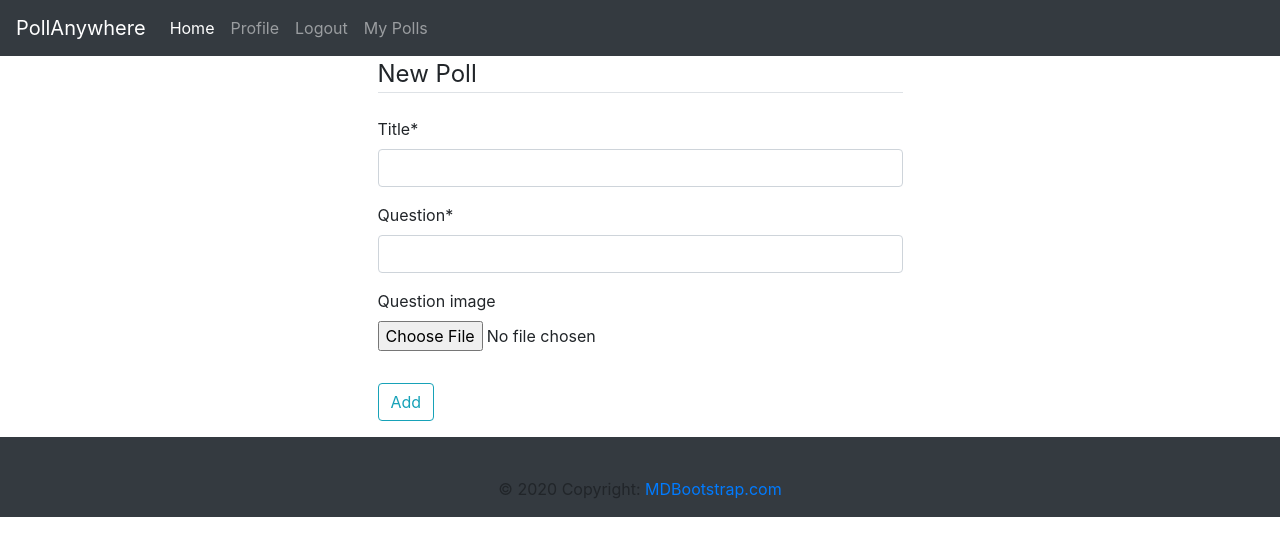
After one commit to imsahil007/poll_anywhere, a Django app: page /poll/new in a window 1280 px wide. The commit adds this page. Shown: the top 556 px of the page. Run offline with Django 3.2, Linux system fonts and the light colour scheme; a user stored in the database is signed in; some libraries are stand-ins or nearby versions.

Commit message:
Field can be empty now

```diff
--- a/polls/models.py
+++ b/polls/models.py
@@ -7,8 +7,8 @@ from django.urls import reverse
 
 class Poll(models.Model):
     title = models.CharField(max_length=100)
-    question = models.TextField(max_length=250)
-    question_image = models.ImageField(default=None)
+    question = models.CharField(max_length=250)
+    question_image = models.ImageField(default=None, blank = True)
     time_posted = models.DateTimeField(default=timezone.now)
     #considering global polls can never be deleted by any user
     author = models.ForeignKey(User, on_delete=models.CASCADE)
@@ -21,6 +21,6 @@ class Poll(models.Model):
 
 class PollChoices(models.Model):
     choice_text = models.CharField(max_length=100)
-    choice_image= models.ImageField(default = None)
+    choice_image= models.ImageField(default = None, blank = True)
     choice_count = models.PositiveSmallIntegerField(default=0)
     poll = models.ForeignKey(Poll, on_delete= models.CASCADE)
--- a/polls/templates/polls/base.html
+++ b/polls/templates/polls/base.html
@@ -10,8 +10,10 @@
         <title>PollAnywhere</title>
     {% endif %}
     <!-- CSS only -->
+<link rel="shortcut icon"  href="{% static 'favicon.ico' %}"/>
+
 <link rel="stylesheet" href="https://stackpath.bootstrapcdn.com/bootstrap/4.5.2/css/bootstrap.min.css" integrity="sha384-JcKb8q3iqJ61gNV9KGb8thSsNjpSL0n8PARn9HuZOnIxN0hoP+VmmDGMN5t9UJ0Z" crossorigin="anonymous">
-<link rel="stylesheet" type="text/css" href="{% static 'polls/main.css' %}">
+{% comment %} <link rel="stylesheet" type="text/css" href="{% static 'polls/main.css' %}"> {% endcomment %}
 
 </head>
 <body>
@@ -23,7 +25,7 @@
   </button>
   <div class="collapse navbar-collapse" id="navbarNavAltMarkup">
     <div class="navbar-nav">
-      <a class="nav-item nav-link active" href="{% url 'poll-create' %}">Home <span class="sr-only">(current)</span></a>
+      <a class="nav-item nav-link active" href="{% url 'home' %}">Home <span class="sr-only">(current)</span></a>
       {% if user.is_authenticated %}
         <a class="nav-item nav-link" href="{% url 'profile' %}">Profile</a>
         <a class="nav-item nav-link" href="{% url 'logout' %}">Logout</a>
--- a/polls/templates/polls/home.html
+++ b/polls/templates/polls/home.html
@@ -1,4 +1,4 @@
 {% extends 'polls/base.html' %}
 {% block content %}
-<h1>{{ ip}}</h1>
+<h1>Add some information about polling</h1>
 {% endblock content %}
--- /dev/null
+++ b/polls/templates/polls/poll_form.html
@@ -0,0 +1,22 @@
+{% extends "polls/base.html" %}
+{% load crispy_forms_tags %}
+{% block content %}
+<div class='container'>
+            <div class='row'>
+                <div class='col-md-3'></div>
+                <div class='col-md-6'>
+                    <form method='POST'>
+                        {% csrf_token %}
+                        <fieldset class='form-group mx-auto'>
+                            <legend class='border-bottom mb-4'>New Poll</legend>
+                            {{ form | crispy }}
+                        </fieldset>
+                        <div class='form-group mx-auto'>
+                            <button class='btn btn-outline-info' type='submit'>Add</button>
+                        </div>
+                    </form>
+                </div>
+                <div class='col-md-3'></div>
+            </div>
+        </div>
+{% endblock content %}
--- a/polls/views.py
+++ b/polls/views.py
@@ -6,7 +6,7 @@ from .models import Poll, PollChoices
 from django.views.generic import DetailView, ListView, CreateView, UpdateView, DeleteView
 from django.contrib.auth.mixins import LoginRequiredMixin, UserPassesTestMixin
 import hashlib
-
+public_user = User.objects.filter(username='public')
 def create_hash(title):
     hash = hashlib.sha1(title.encode("UTF-8")).hexdigest()
     return str(hash[:10])
@@ -55,12 +55,15 @@ class PollUpdateView(LoginRequiredMixin, UserPassesTestMixin, UpdateView):
             return True
         return False
 
-class PollCreateView(LoginRequiredMixin, CreateView):
+class PollCreateView( CreateView):
     model = Poll
-    fields = ['title']
+    fields = ['title', 'question', 'question_image']
 
     def form_valid(self, form):
-        form.instance.author = self.request.user
+        if self.request.user:
+            form.instance.author = self.request.user
+        else:
+            form.instance.author = public_user
         return super().form_valid(form)
 
 class PollDeleteView(LoginRequiredMixin,UserPassesTestMixin, DeleteView):
```
Also changed, not shown: db.sqlite3, poll_anywhere/static/favicon.ico (added), polls/migrations/0003_auto_20200908_0740.py (added), polls/migrations/0004_auto_20200908_0748.py (added).
